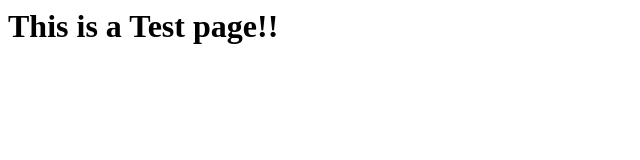
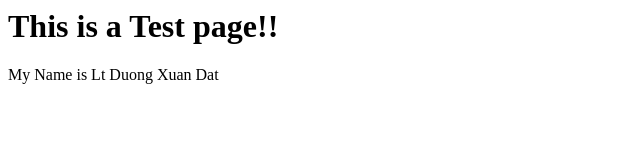
Before and after one commit to duongxuandat/Data-test, a plain HTML site: page index.html in a window 1280 px wide. Shown: the whole page, without its empty margins (0-640 px from the left). Drawn offline with Linux system fonts and the light colour scheme.

Commit message:
Update index.html

```diff
--- a/index.html
+++ b/index.html
@@ -4,5 +4,6 @@
 </head>
 <body>
 	<h1>This is a Test page!! </h1>
+	<p> My Name is Lt Duong Xuan Dat</p>
 </body>
 </html>
```
